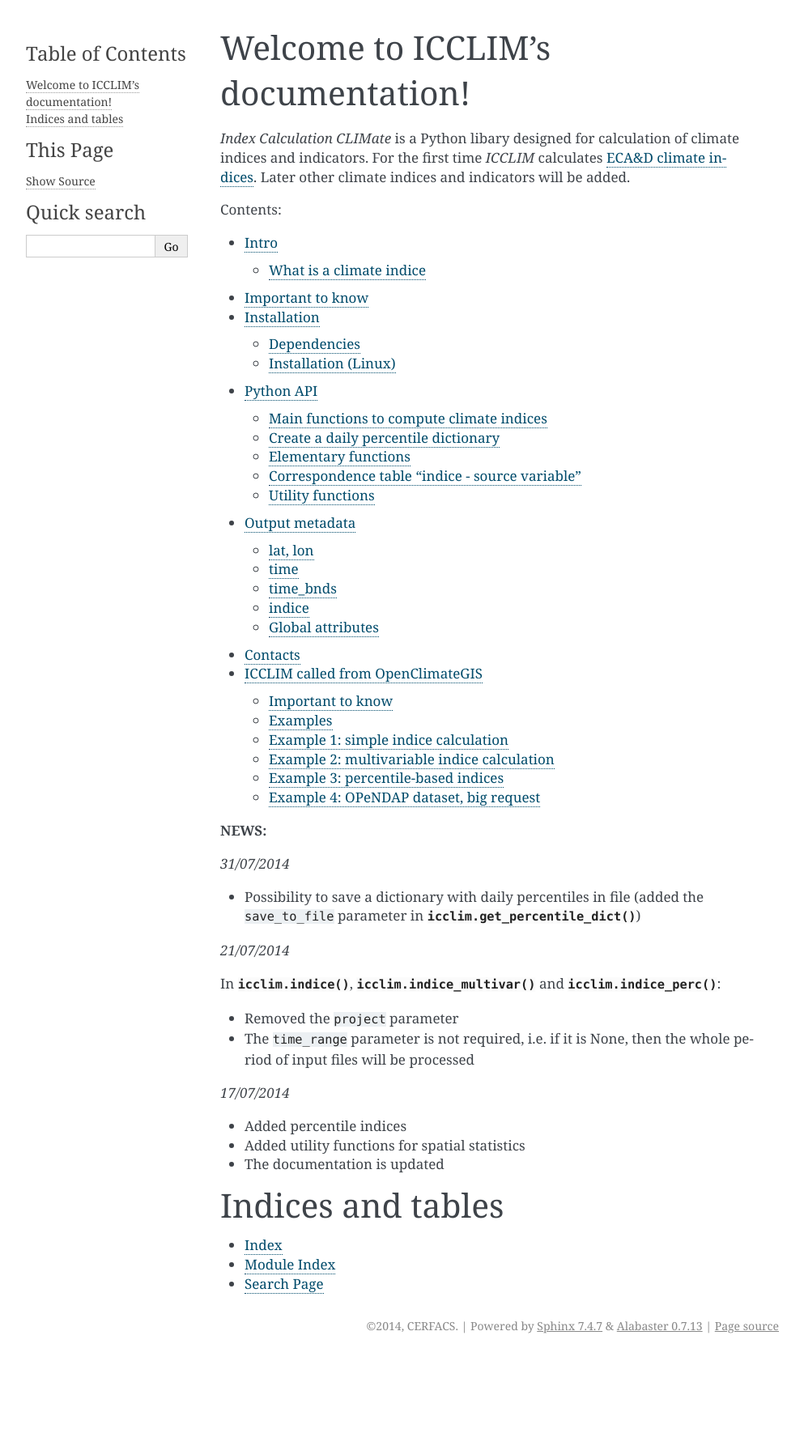
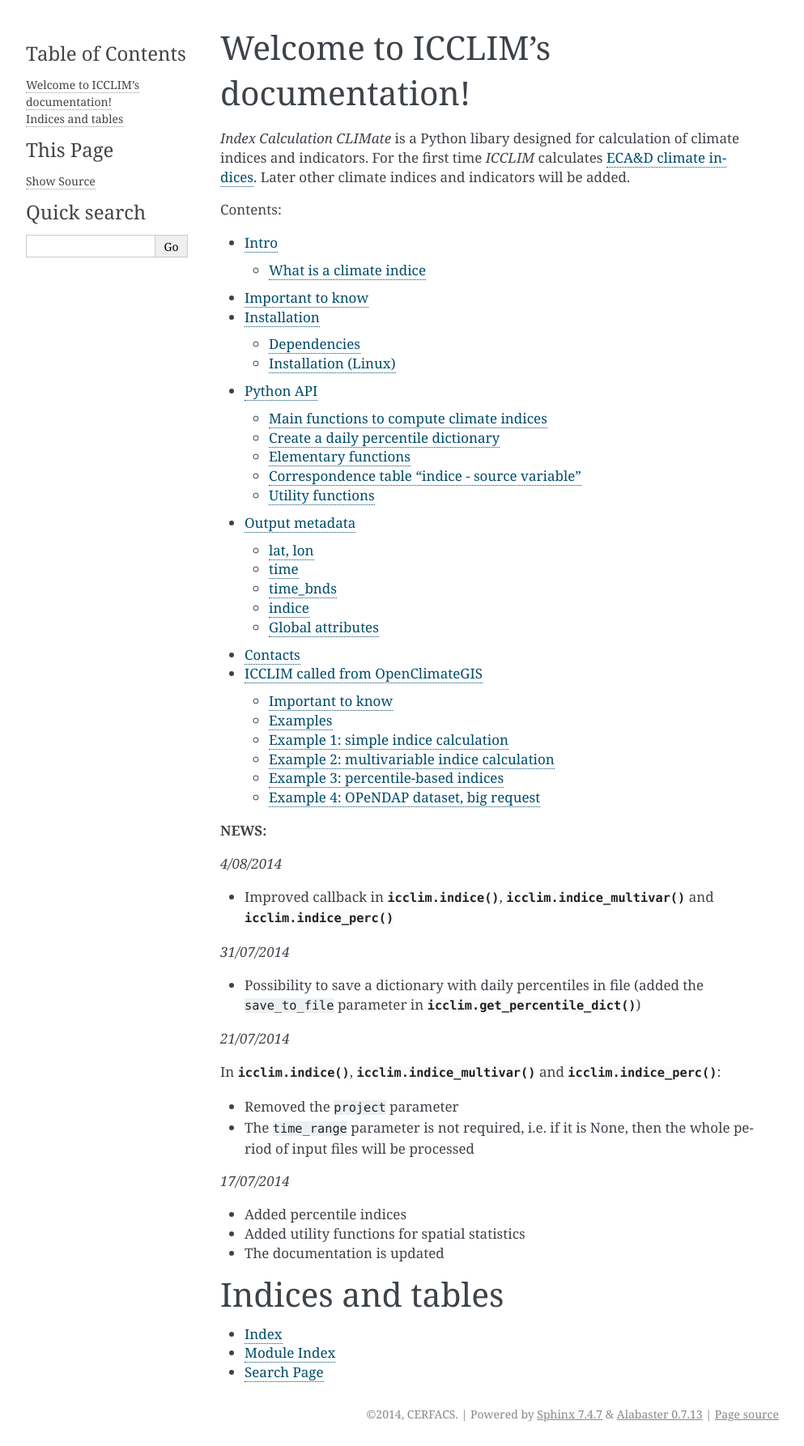
Before and after one commit to cerfacs-globc/icclim, a Sphinx documentation site: the page built from icclim/icclim_doc/source/index.rst, in a window 1280 px wide. Shown: the whole page at 81% size, without its empty margins (148-1141 px from the left). Built offline with Sphinx 7.4.7, drawn with Linux system fonts in a browser that asks for light colours; before the commit the page ends 1677 px from its top, so only the background shows below that.

Commit message:
doc update

```diff
--- a/icclim/icclim_doc/source/index.rst
+++ b/icclim/icclim_doc/source/index.rst
@@ -25,6 +25,10 @@
 
 **NEWS:**
 
+*4/08/2014*
+
+- Improved callback in :func:`icclim.indice()`, :func:`icclim.indice_multivar()` and :func:`icclim.indice_perc()`
+
 *31/07/2014*
 
 - Possibility to save a dictionary with daily percentiles in file (added the ``save_to_file`` parameter in :func:`icclim.get_percentile_dict()`)
```
Also changed, not shown: 17 other files.
